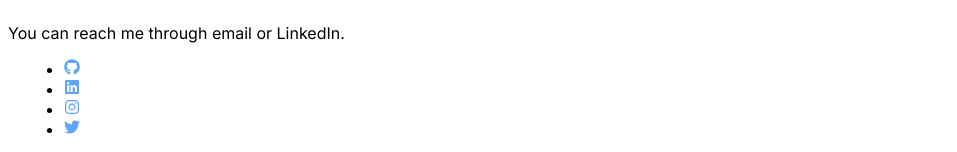
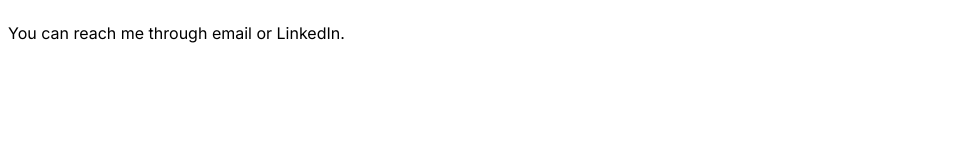
Before and after one commit to mayurrajrathore07-lang/my-first-app, a React (Create React App) app: page / in a window 1280 px wide. Shown: the part 2945-3097 px from the top of the page, without its empty margins (0-957 px from the left). After the commit the page ends 3066 px from the top, so only its background shows below. Built offline with nearby package versions, Linux system fonts and the light colour scheme.

Commit message:
icon size change

```diff
--- a/src/components/Contact.jsx
+++ b/src/components/Contact.jsx
@@ -1,43 +1,69 @@
-import { FaGithub } from 'react-icons/fa';
-import { FaLinkedin, FaInstagram, FaTwitter } from 'react-icons/fa';
-
-
-
+import { FaGithub, FaLinkedin, FaInstagram, FaTwitter } from "react-icons/fa";
 
 const Contact = () => {
+  const iconStyle = {
+    fontSize: "50px",
+    color: "white",
+    transition: "0.3s",
+  };
+
   return (
-
     <section id="contact" className="py-16">
       <h2 className="mb-4 text-2xl font-bold text-white">Contact</h2>
 
-      <p className="text-neutral-300">You can reach me through email or LinkedIn.</p>
+      <p className="text-neutral-300 mb-6">
+        You can reach me through email or LinkedIn.
+      </p>
 
-      <ul className="social-icons">
+      <ul
+        style={{
+          display: "flex",
+          gap: "25px",
+          listStyle: "none",
+          padding: 0,
+          margin: 0,
+        }}
+      >
         <li>
-    <a href="https://github.com" target="_blank" rel="noopener noreferrer">
-      <FaGithub />
+          <a
+            href="https://github.com/yourusername"
+            target="_blank"
+            rel="noopener noreferrer"
+          >
+            <FaGithub style={iconStyle} />
           </a>
         </li>
 
         <li>
-    <a href="https://linkedin.com" target="_blank" rel="noopener noreferrer">
-      <FaLinkedin />
+          <a
+            href="https://linkedin.com/in/yourusername"
+            target="_blank"
+            rel="noopener noreferrer"
+          >
+            <FaLinkedin style={iconStyle} />
           </a>
         </li>
 
         <li>
-    <a href="https://instagram.com" target="_blank" rel="noopener noreferrer">
-      <FaInstagram />
+          <a
+            href="https://instagram.com/yourusername"
+            target="_blank"
+            rel="noopener noreferrer"
+          >
+            <FaInstagram style={iconStyle} />
           </a>
         </li>
 
         <li>
-    <a href="https://twitter.com" target="_blank" rel="noopener noreferrer">
-      <FaTwitter />
+          <a
+            href="https://twitter.com/yourusername"
+            target="_blank"
+            rel="noopener noreferrer"
+          >
+            <FaTwitter style={iconStyle} />
           </a>
         </li>
       </ul>
-
     </section>
   );
 };
```
Lines whose indentation alone changed are shown as unchanged.
